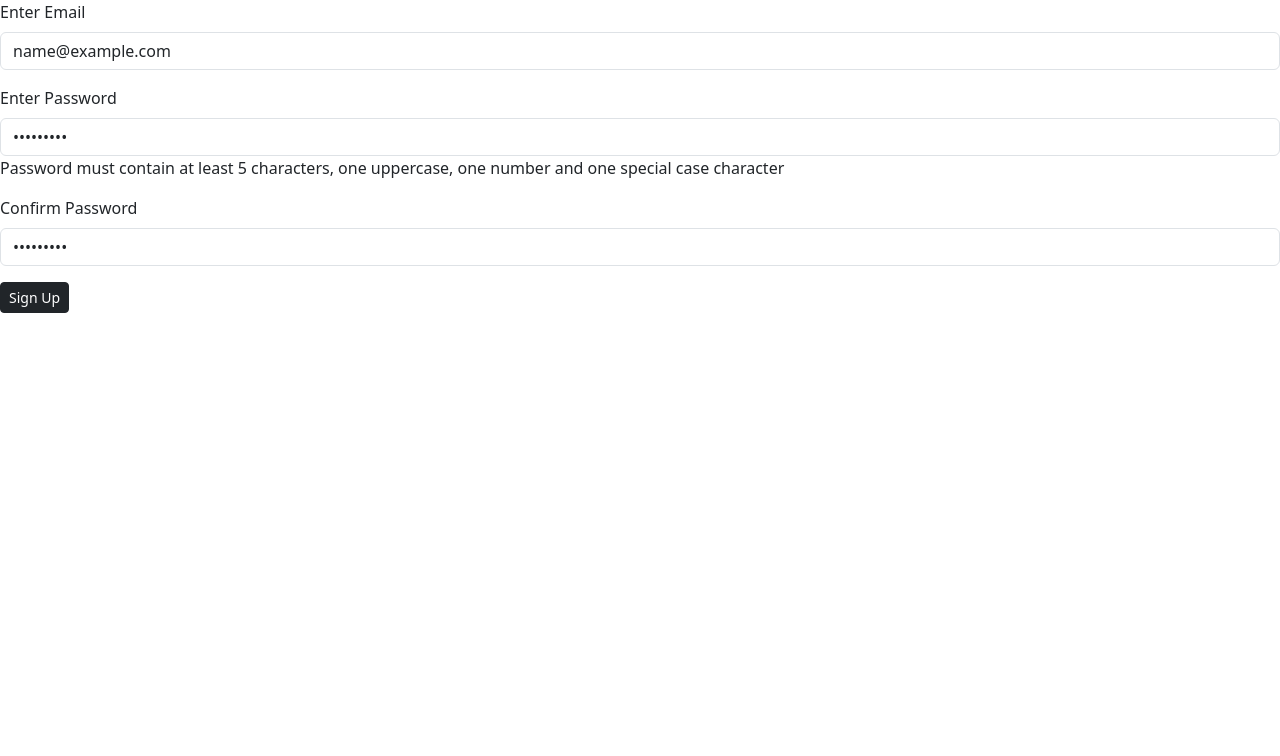
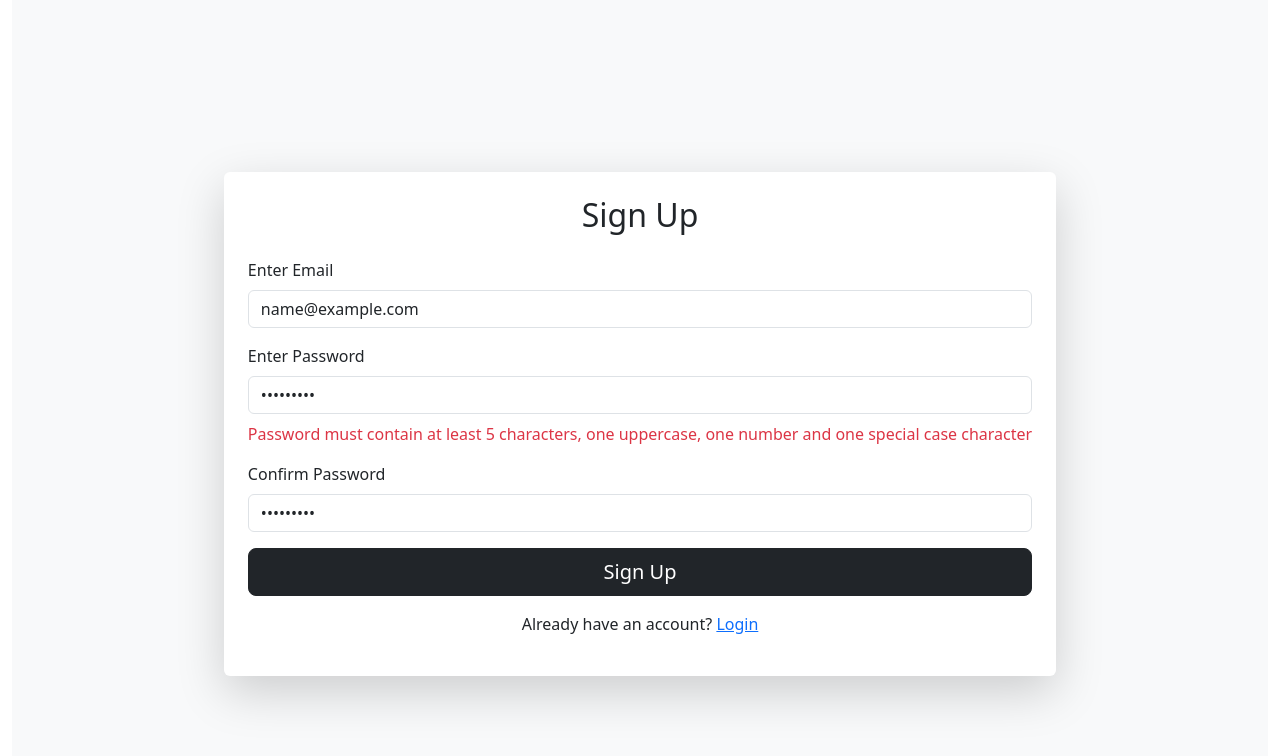
Before and after one commit to dalienst/plann, a Next.js app: page /auth/signup in a window 1280 px wide. Both pictures are taken after typing "name@example.com", "Sample123", "Sample123" into the empty fields and a click on the button "Sign Up". Shown: the top 756 px of the page. Built offline with nearby package versions, Linux system fonts and the light colour scheme; no server answers.

Commit message:
styled signup screen

```diff
--- a/app/auth/signup/page.jsx
+++ b/app/auth/signup/page.jsx
@@ -39,7 +39,10 @@ function SignUp() {
       }}
     >
       {({ touched }) => (
-        <Form>
+        <div className="container-fluid">
+          <div className="auth-screen">
+            <Form className="mt-5 shadow-lg p-4 rounded bg-white">
+              <h2 className="text-center mb-4">Sign Up</h2>
               <div className="mb-3">
                 <label htmlFor="email" className="form-label">
                   Enter Email
@@ -50,7 +53,13 @@ function SignUp() {
                   id="email"
                   name="email"
                 />
-            {touched.email && <ErrorMessage name="email" component="p" />}
+                {touched.email && (
+                  <ErrorMessage
+                    name="email"
+                    component="p"
+                    className="text-danger mt-2"
+                  />
+                )}
               </div>
 
               <div className="mb-3">
@@ -63,7 +72,13 @@ function SignUp() {
                   id="password"
                   name="password"
                 />
-            {touched.password && <ErrorMessage name="password" component="p" />}
+                {touched.password && (
+                  <ErrorMessage
+                    name="password"
+                    component="p"
+                    className="text-danger mt-2"
+                  />
+                )}
               </div>
 
               <div className="mb-3">
@@ -77,18 +92,35 @@ function SignUp() {
                   name="confirmPassword"
                 />
                 {touched.confirmPassword && (
-              <ErrorMessage name="confirmPassword" component="p" />
+                  <ErrorMessage
+                    name="confirmPassword"
+                    component="p"
+                    className="text-danger mt-2"
+                  />
                 )}
               </div>
 
+              <div className="d-flex justify-content-center">
                 <button
                   type="submit"
-            className="btn btn-dark btn-sm"
+                  className="btn btn-dark btn-lg w-100"
                   disabled={loading}
                 >
                   {loading ? "Loading..." : "Sign Up"}
                 </button>
+              </div>
+
+              <div className="text-center mt-3">
+                <p>
+                  Already have an account?{" "}
+                  <a href="/auth/login" className="text-primary">
+                    Login
+                  </a>
+                </p>
+              </div>
             </Form>
+          </div>
+        </div>
       )}
     </Formik>
   );
--- a/app/globals.css
+++ b/app/globals.css
@@ -8,3 +8,12 @@
   margin: 0;
   padding: 0;
 }
+
+.auth-screen {
+  display: flex;
+  justify-content: center;
+  align-items: center;
+  min-height: 100vh;
+  background-color: #f8f9fa;
+  padding: 1rem;
+}
```
Lines whose indentation alone changed are shown as unchanged.
